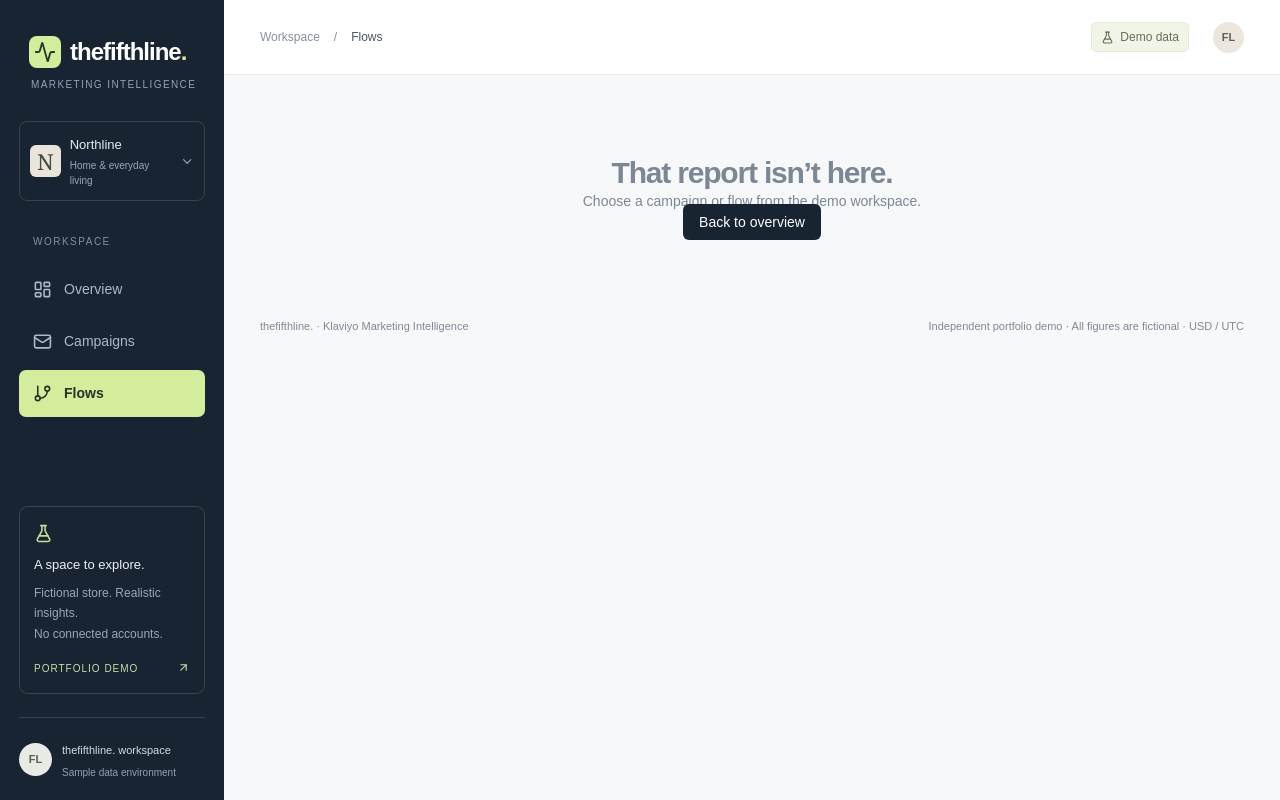
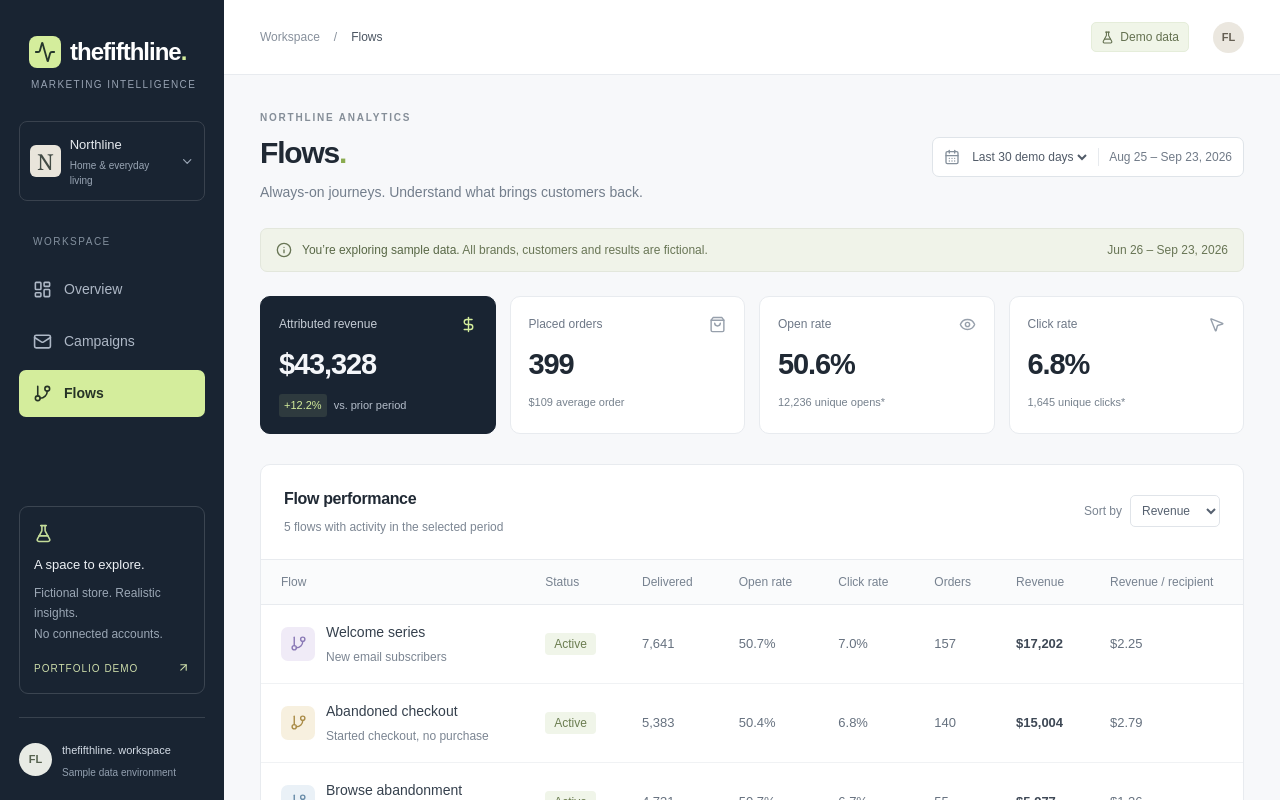
Before and after one commit to thefifthline/klaviyo-marketing-analytics, a Next.js app: page /flows in a window 1280 px wide. Before the commit this address had no page. Shown: the top 800 px of the page. Built offline with nearby package versions, Linux system fonts and the light colour scheme.

Commit message:
Add flows page

```diff
--- /dev/null
+++ b/src/app/flows/page.tsx
@@ -0,0 +1,5 @@
+import { Dashboard } from "@/components/dashboard";
+export const metadata = { title: "Flows" };
+export default function Page() {
+  return <Dashboard view="flows" />;
+}
```
